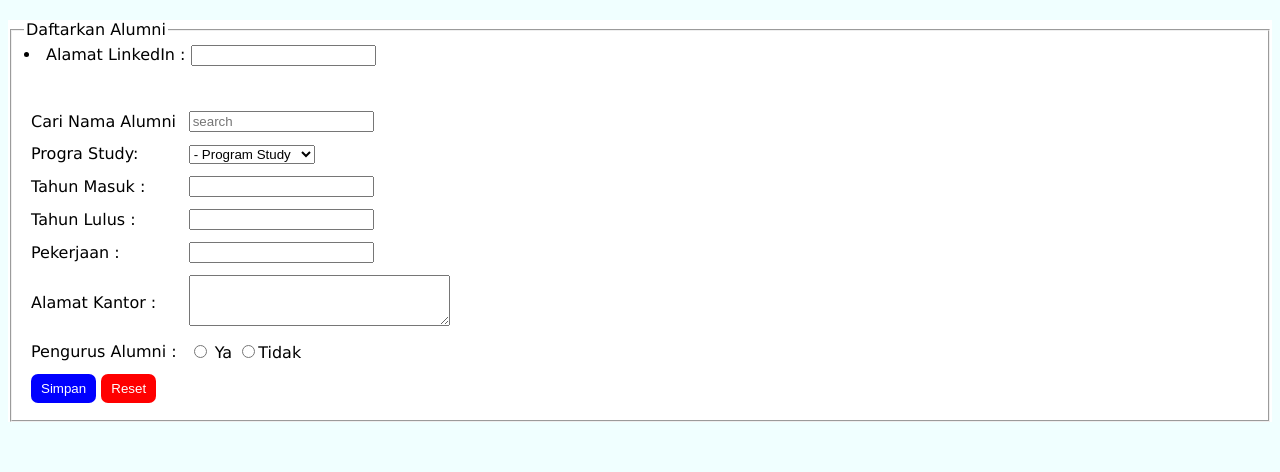
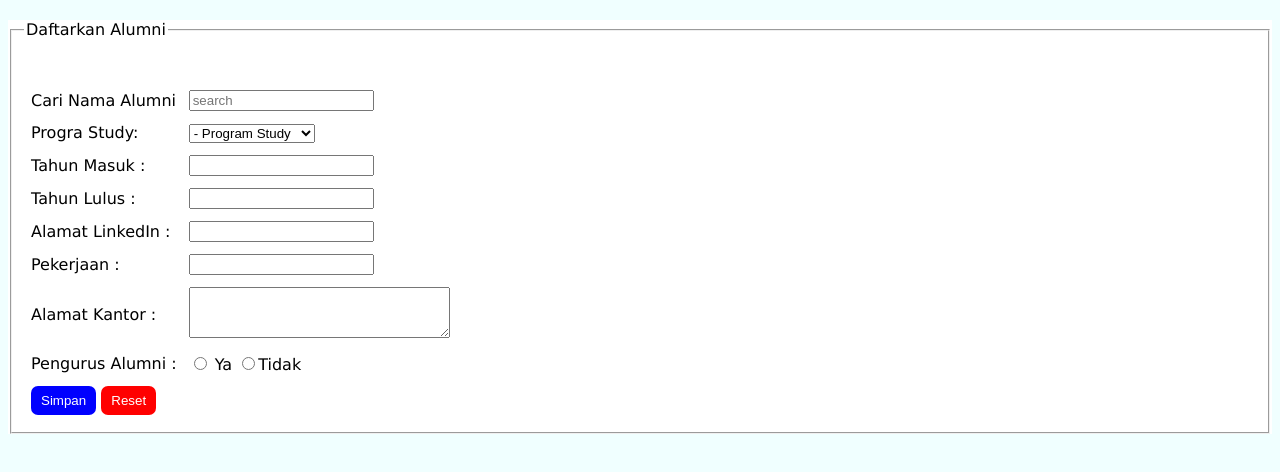
Before and after one commit to LoistaAmanda/Pemweb01, a plain HTML site: page UTS PEMWEB 1/Loista_Amanda_0110223271_UTSFORM03.html in a window 1280 px wide. Drawn offline with Linux system fonts and the light colour scheme.

Commit message:
Update Loista_Amanda_0110223271_UTSFORM03.html

```diff
--- a/UTS PEMWEB 1/Loista_Amanda_0110223271_UTSFORM03.html
+++ b/UTS PEMWEB 1/Loista_Amanda_0110223271_UTSFORM03.html
@@ -88,10 +88,14 @@
             </td>
         </tr>
 
-            <li>
+        <tr>
+            <td>
                 <label for="linkedin">Alamat LinkedIn :</label>
+            </td>
+            <td>
                 <input type="text" name="linkedin" id="linkedin">
-            </li>
+            </td>
+        </tr>
 
         <tr>
             <td>
```
